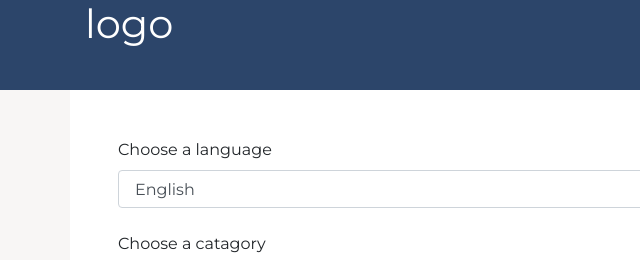
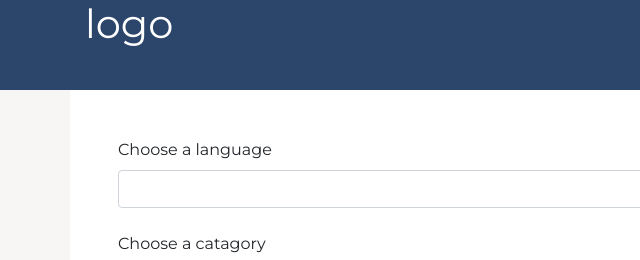
Before and after one commit to saadalshamry/Project-1, a plain HTML site: page index.html in a window 1280 px wide. Shown: the top 260 px of the page, 0-640 px from the left. Drawn offline with nearby package versions, Linux system fonts and the light colour scheme.

Commit message:
20181122021

```diff
--- a/index.html
+++ b/index.html
@@ -26,7 +26,7 @@
         <div class="container bg-white p-5">
             <label for="language">Choose a language</label>
             <select name="" id="language" class="form-control">
-                <option value="en">English</option>
+
             </select>
             <br>
             <label for="catagory">Choose a catagory</label>
```
